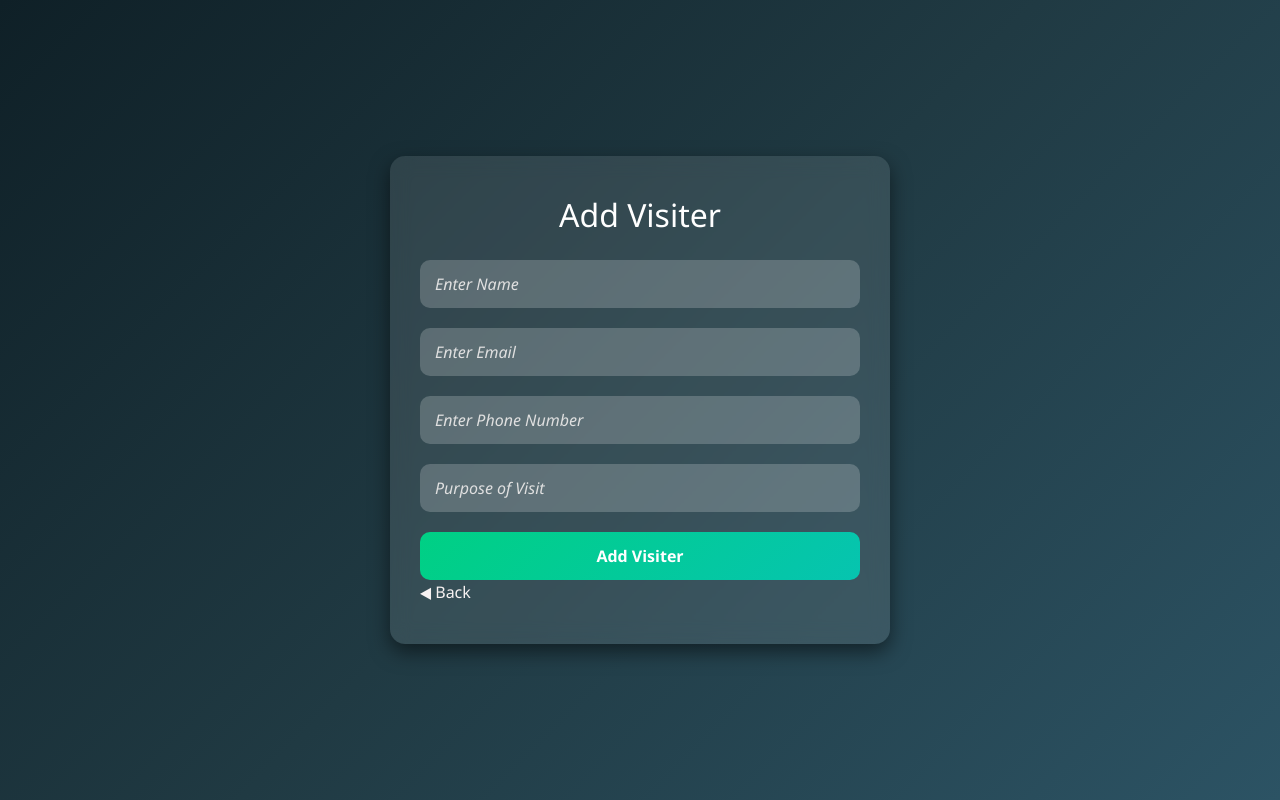
After one commit to sachinrawat6264384464/lakshya-luk, a Django app: page /visiter/ in a window 1280 px wide. The commit adds this page. Run offline with Django 4.2, Linux system fonts and the light colour scheme.

Commit message:
add visiter page and create models of viister

```diff
--- a/CoachHub/urls.py
+++ b/CoachHub/urls.py
@@ -19,7 +19,7 @@ from django.urls import path
 from EduTrack.views import *
 urlpatterns = [
     path("", index, name='home'),
-    path('fuk/', fuk_view, name='fuk'),
+    path('login/', fuk_view, name='fuk'),
     path('admin/', admin_login, name='admin'),
     path('signup/', signup, name='signup'),
     path('logout/', logout_view, name='logout'),
--- a/EduTrack/views.py
+++ b/EduTrack/views.py
@@ -2,7 +2,7 @@
 
 # Create your views here.
 from django.shortcuts import render, redirect, get_object_or_404
-from .models import UserRegistration, AdminUser
+from .models import UserRegistration, AdminUser,Visiter
 from django.contrib import messages
 
 import random
@@ -21,9 +21,9 @@ import traceback
 
 from django.shortcuts import render
 from EduTrack.models import UserRegistration
+import traceback
+def signup(request):
 
-def signup(request):
-    import traceback
 
     try:
         if request.method == 'POST':
@@ -136,4 +136,26 @@ def about(request):
 
 
 def visiter(request):
-   return render(request, 'addvisiter.html')
+
+   try:
+    if request.method=="post":
+       name=request.POST.get("name")
+       email=request.POST.get("email")
+       phone=request.POST.get("phone")
+       purpose=request.POST.get("purpose")
+       if Visiter.objects.filter(name=name).exists():
+                return render(request, 'visiter.html', {'error': 'visiter already taken'})
+
+       visiter=Visiter(
+       name=name,
+       email=email,
+       phone=phone,
+       purpose=purpose
+       )
+       visiter.save()
+
+       return render(request,"visiter.html",{'success':'visiter successfully added ✅'})
+    return render(request,"visiter.html")
+   except Exception as e:
+        print(traceback.format_exc())
+        return render(request, 'signup.html', {'error': f'Unexpected error: {str(e)}'})
--- /dev/null
+++ b/templates/visiter.html
@@ -0,0 +1,135 @@
+{% load static %}
+<!DOCTYPE html>
+<html lang="en">
+<head>
+  <meta charset="UTF-8">
+  <meta name="viewport" content="width=device-width, initial-scale=1.0">
+  <title>Add Visiter</title>
+  <link href="https://cdn.jsdelivr.net/npm/bootstrap@5.3.2/dist/css/bootstrap.min.css" rel="stylesheet">
+  <style>
+    body {
+      background: linear-gradient(135deg, #0f2027, #203a43, #2c5364);
+      font-family: 'Segoe UI', Tahoma, Geneva, Verdana, sans-serif;
+      margin: 0;
+      padding: 0;
+      min-height: 100vh;
+      display: flex;
+      justify-content: center;
+      align-items: center;
+    }
+
+    .form-container {
+      background: rgba(255, 255, 255, 0.1);
+      backdrop-filter: blur(10px);
+      padding: 40px 30px;
+      border-radius: 15px;
+      width: 90%;
+      max-width: 500px;
+      box-shadow: 0 8px 20px rgba(0, 0, 0, 0.5);
+    }
+
+    .form-container h2 {
+      color: #fff;
+      text-align: center;
+      margin-bottom: 25px;
+    }
+
+    .form-control {
+      background: rgba(255,255,255,0.2);
+      border: none;
+      border-radius: 10px;
+      color: #fff;
+      padding: 12px 15px;
+      margin-bottom: 20px;
+      transition: all 0.3s ease;
+    }
+
+    .form-control::placeholder {
+      color: #e0e0e0;
+      font-style: italic;
+      font-size: 1rem;
+    }
+
+    .form-control:focus {
+      outline: none;
+      background: rgba(255,255,255,0.3);
+      box-shadow: 0 0 10px #00ffd8;
+    }
+
+    .submit-btn {
+      width: 100%;
+      padding: 12px;
+      background: linear-gradient(135deg, #00d084, #06c4b0);
+      border: none;
+      border-radius: 10px;
+      color: #fff;
+      font-weight: bold;
+      font-size: 1rem;
+      cursor: pointer;
+      transition: all 0.3s ease;
+    }
+
+    .submit-btn:hover {
+      transform: translateY(-2px) scale(1.02);
+      box-shadow: 0 6px 20px rgba(0,255,170,0.5);
+    }
+    a{
+    text-decoration: none;
+    color: rgb(247, 242, 242);
+    }
+ /* ⚠️ Messages */
+    p.error {
+        color: #ff4d4d;
+        background: rgba(255, 255, 255, 0.2);
+        padding: 8px;
+        border-radius: 8px;
+        margin: 5px 0;
+        font-weight: 500;
+    }
+
+    p.success {
+        color: #00ff7f;
+        background: rgba(255, 255, 255, 0.2);
+        padding: 8px;
+        border-radius: 8px;
+        margin: 5px 0;
+        font-weight: 500;
+    }
+
+    @media(max-width: 480px){
+      .form-container {
+        padding: 30px 20px;
+      }
+      .form-control {
+        font-size: 0.95rem;
+      }
+      .submit-btn {
+        font-size: 0.95rem;
+        padding: 10px;
+      }
+    }
+  </style>
+</head>
+<body>
+
+  <div class="form-container">
+    <h2>Add Visiter</h2>
+    <form method="POST" action="{% url 'visiter' %}">
+      {% csrf_token %}
+      {% if error %}
+            <p class="error">{{ error }}</p>
+        {% endif %}
+        {% if success %}
+            <p class="success">{{ success }}</p>
+        {% endif %}
+      <input type="text" name="name" class="form-control" placeholder="Enter Name" required>
+      <input type="email" name="email" class="form-control" placeholder="Enter Email" required>
+      <input type="text" name="phone" class="form-control" placeholder="Enter Phone Number" required>
+      <input type="text" name="purpose" class="form-control" placeholder="Purpose of Visit" required>
+      <button type="submit" class="submit-btn">Add Visiter</button>
+       <a href="{% url 'home' %}" class="back-btn">◀ Back</a>
+    </form>
+  </div>
+
+</body>
+</html>
```
Also changed, not shown: EduTrack/models.py (+8 -0 lines), templates/index.html (+13 -5 lines), templates/student_info.html (deleted, +0 -11 lines), EduTrack/migrations/0002_visiter.py (added).
